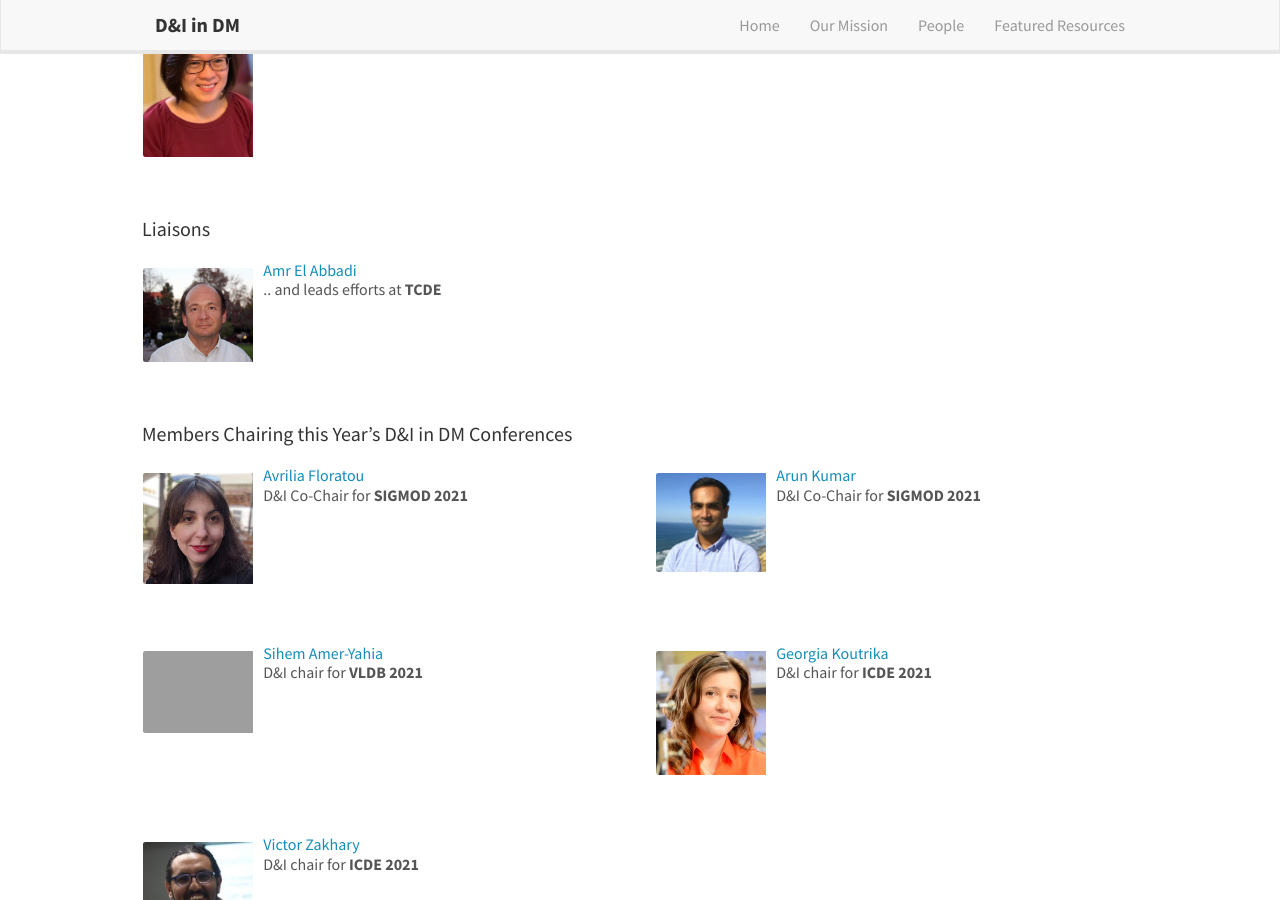
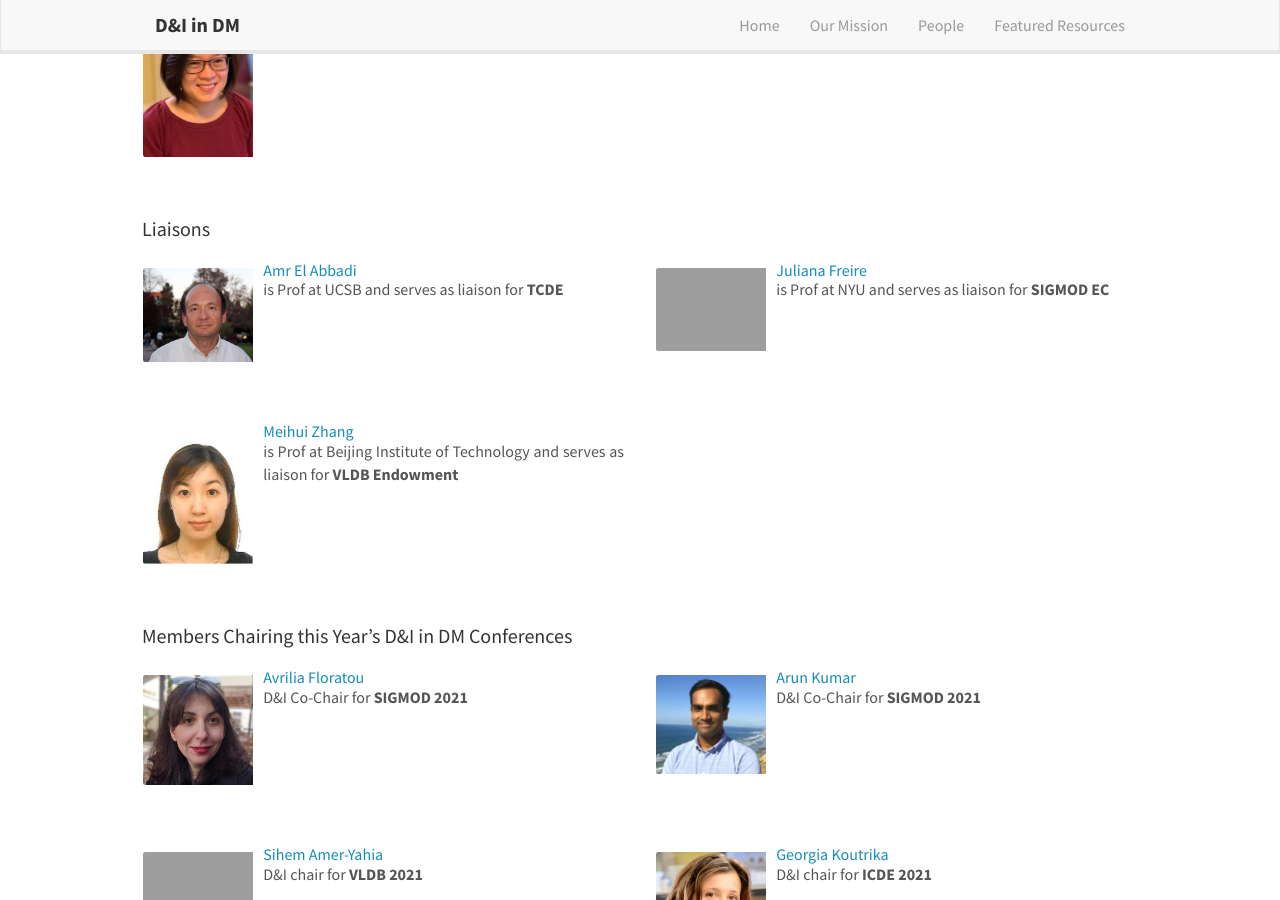
Before and after one commit to zmeihui/dbdni.github.io, a Jekyll site: the page built from index.md, in a window 1280 px wide and 900 px high, scrolled down 1245 px. Built offline with Jekyll 4.4.1, drawn with Linux system fonts in a browser that asks for light colours; nearby versions of some CDN libraries; comment, search, counter and statistics services are not loaded.

Commit message:
Update liaisons.yml

```diff
--- a/_data/liaisons.yml
+++ b/_data/liaisons.yml
@@ -1,4 +1,12 @@
 - name: Amr El Abbadi
   photo: amr.jpg
   web: https://sites.cs.ucsb.edu/~amr/
-  info: ".. and leads efforts at <b>TCDE</b>"
+  info: "is Prof at UCSB and serves as liaison for <b>TCDE</b>"
+- name: Juliana Freire
+  photo: juliana.jpg
+  web: https://engineering.nyu.edu/faculty/juliana-freire
+  info: "is Prof at NYU and serves as liaison for <b>SIGMOD EC</b>"
+- name: Meihui Zhang
+  photo: meihui.jpg
+  web: https://www.linkedin.com/checkpoint/challengesV2/AQEH57xOLikWkQAAAXe7vYi6ECj4iOBJnkvpyHJOSGLkXfnkxrL4EOF4-uMdsG9g417sGmBY9bP-cZ85DtZb2Szgu3PUFJc1JA?original_referer=https%3A%2F%2Fwww.google.com%2F
+  info: "is Prof at Beijing Institute of Technology  and serves as liaison for <b>VLDB Endowment</b>"
```
